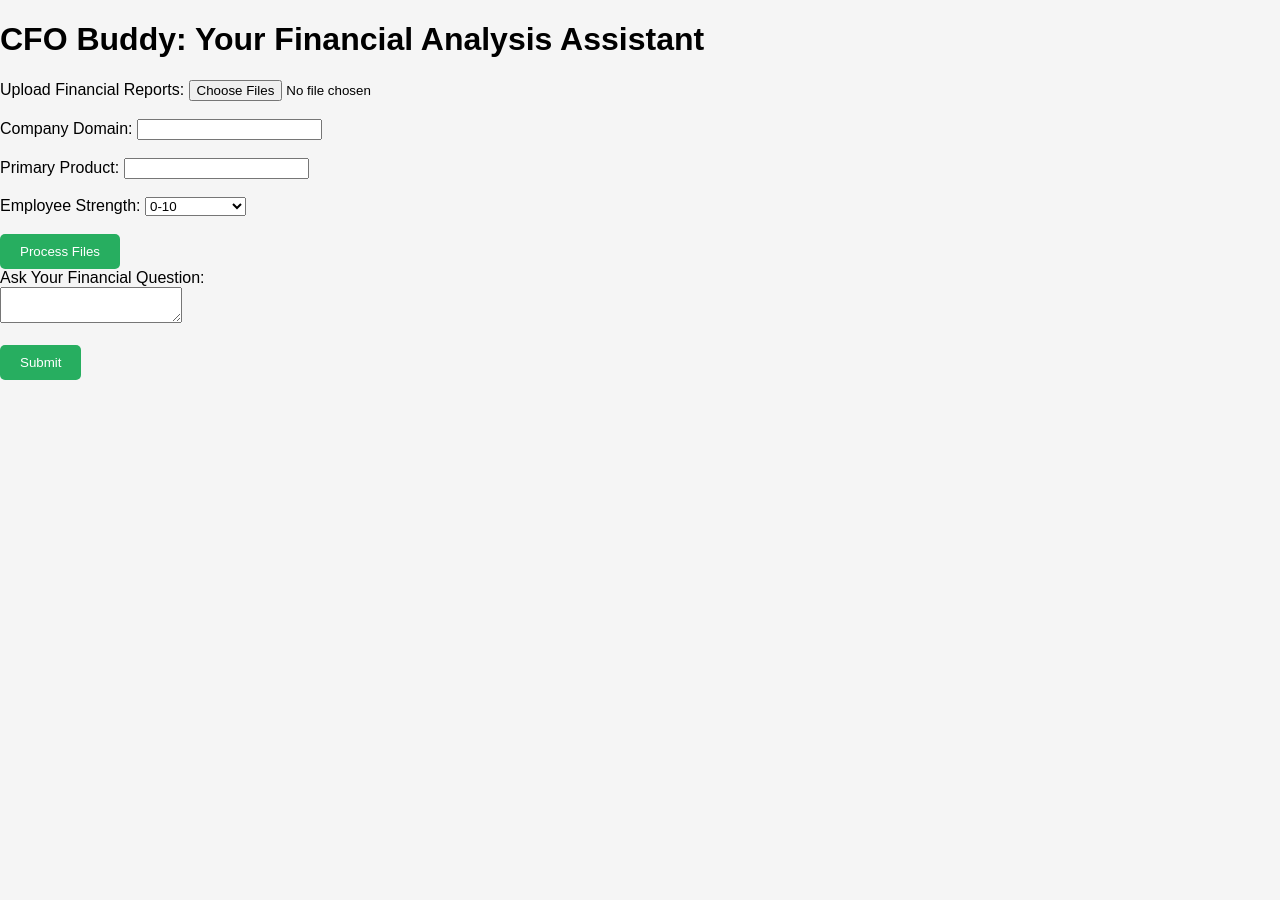
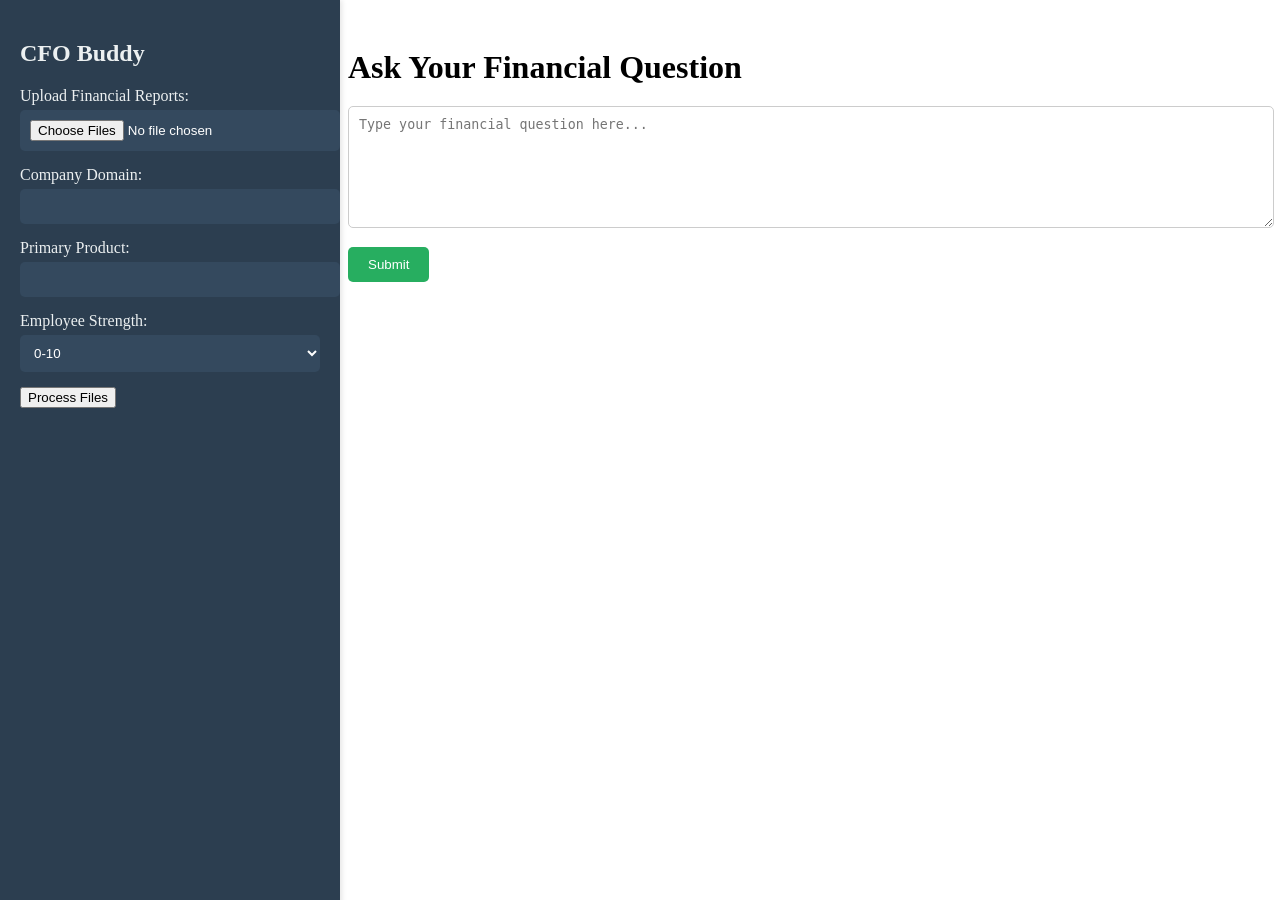
Before and after one commit to sanchak147/cfo_buddy_render, a Flask app: template templates/index.html in a window 1280 px wide. Run offline with Flask 3, Linux system fonts and the light colour scheme; the template is opened without the code that fills it, so the values that code supplies are empty.

Commit message:
first commit

```diff
--- a/static/css/style.css
+++ b/static/css/style.css
@@ -1,26 +1,3 @@
-/* style.css */
-
-/* Set the overall layout and background color */
-body {
-    font-family: Arial, sans-serif;
-    background-color: #f5f5f5;
-    margin: 0;
-    padding: 0;
-}
-
-/* Header styling */
-header {
-    background-color: #1e2a3a;
-    color: white;
-    padding: 20px;
-    text-align: center;
-}
-
-header h1 {
-    margin: 0;
-    font-size: 2em;
-}
-
 /* Sidebar styling */
 .sidebar {
     background-color: #2c3e50;
@@ -31,13 +8,26 @@ header h1 {
     top: 0;
     left: 0;
     color: white;
+    box-shadow: 2px 0 5px rgba(0, 0, 0, 0.1);
+}
+
+.sidebar h2 {
+    font-size: 1.5em;
+    margin-bottom: 20px;
+    color: #ecf0f1;
+}
+
+.sidebar label {
+    display: block;
+    margin-bottom: 5px;
+    color: #ecf0f1;
 }
 
 .sidebar input,
 .sidebar select {
     width: 100%;
     padding: 10px;
-    margin: 10px 0;
+    margin-bottom: 15px;
     border: none;
     border-radius: 5px;
     background-color: #34495e;
@@ -50,8 +40,21 @@ header h1 {
     padding: 20px;
 }
 
-/* Button styling */
-button {
+.main-content h1 {
+    font-size: 2em;
+    margin-bottom: 20px;
+}
+
+.main-content textarea {
+    width: 100%;
+    height: 100px;
+    padding: 10px;
+    border: 1px solid #ccc;
+    border-radius: 5px;
+    margin-bottom: 15px;
+}
+
+.main-content button {
     background-color: #27ae60;
     color: white;
     padding: 10px 20px;
@@ -60,13 +63,17 @@ button {
     cursor: pointer;
 }
 
-button:hover {
+.main-content button:hover {
     background-color: #2ecc71;
 }
 
 /* Response area styling */
 #response {
     margin-top: 20px;
+}
+
+#response h3 {
+    margin-bottom: 10px;
 }
 
 #response table {
--- a/templates/index.html
+++ b/templates/index.html
@@ -5,31 +5,39 @@
     <meta name="viewport" content="width=device-width, initial-scale=1.0">
     <title>CFO Buddy</title>
     <!-- Link to the external CSS file -->
-    <link rel="stylesheet" type="text/css" href="{{ url_for('static', filename='style.css') }}">
+    <link rel="stylesheet" href="{{ url_for('static', filename='css/style.css') }}">
+    <link rel="stylesheet" href="https://cdnjs.cloudflare.com/ajax/libs/font-awesome/6.4.0/css/all.min.css">
 </head>
 <body>
-    <h1>CFO Buddy: Your Financial Analysis Assistant</h1>
+    <div class="sidebar">
+        <h2>CFO Buddy</h2>
         <form action="/process_files" method="POST" enctype="multipart/form-data">
-        <label>Upload Financial Reports:</label>
-        <input type="file" name="files" multiple><br><br>
-        <label>Company Domain:</label>
-        <input type="text" name="company_domain"><br><br>
-        <label>Primary Product:</label>
-        <input type="text" name="product_focus"><br><br>
-        <label>Employee Strength:</label>
-        <select name="employee_strength">
+            <label for="files">Upload Financial Reports:</label>
+            <input type="file" id="files" name="files" multiple><br>
+
+            <label for="company_domain">Company Domain:</label>
+            <input type="text" id="company_domain" name="company_domain"><br>
+
+            <label for="product_focus">Primary Product:</label>
+            <input type="text" id="product_focus" name="product_focus"><br>
+
+            <label for="employee_strength">Employee Strength:</label>
+            <select id="employee_strength" name="employee_strength">
                 <option value="0-10">0-10</option>
                 <option value="10-100">10-100</option>
                 <option value="100-1,000">100-1,000</option>
                 <option value="1,000-10,000">1,000-10,000</option>
                 <option value="10,000+">10,000+</option>
-        </select><br><br>
+            </select><br>
+
             <button type="submit">Process Files</button>
         </form>
+    </div>
 
+    <div class="main-content">
+        <h1>Ask Your Financial Question</h1>
         <form action="/submit" method="POST">
-        <label>Ask Your Financial Question:</label><br>
-        <textarea name="query"></textarea><br><br>
+            <textarea name="query" placeholder="Type your financial question here..."></textarea><br>
             <input type="hidden" name="company_domain" value="{{ company_domain }}">
             <input type="hidden" name="product_focus" value="{{ product_focus }}">
             <input type="hidden" name="employee_strength" value="{{ employee_strength }}">
@@ -38,8 +46,11 @@
         </form>
 
         {% if table %}
+            <div id="response">
                 <h3>Comparative Table:</h3>
                 {{ table|safe }}
+            </div>
         {% endif %}
+    </div>
 </body>
 </html>
```
Lines whose indentation alone changed are shown as unchanged.
